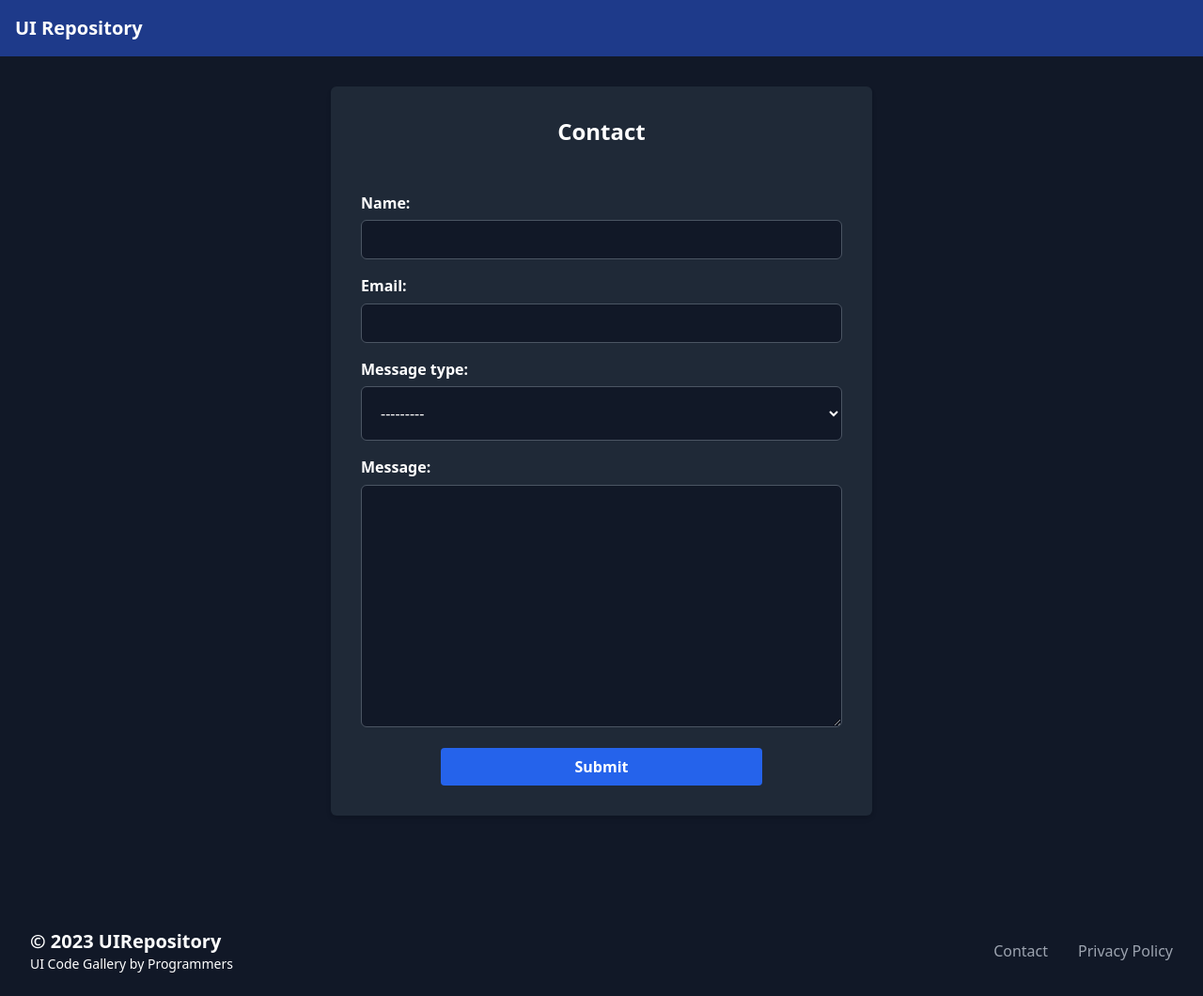
After one commit to itz-shubham/uirepository, a Django app: page /contact in a window 1280 px wide. The commit adds this page. Shown: the whole page at 94% size. Run offline with Django 4.2, Linux system fonts and the light colour scheme.

Commit message:
Add: Contact Page

```diff
--- a/home/admin.py
+++ b/home/admin.py
@@ -1,5 +1,6 @@
 from django.contrib import admin
-from .models import User, Post
+from .models import User, Post, Contact
 
 admin.site.register(User)
 admin.site.register(Post)
+admin.site.register(Contact)
--- a/home/forms.py
+++ b/home/forms.py
@@ -1,16 +1,21 @@
 from django import forms
 from mdeditor.fields import MDTextFormField
-from .models import Post
+from .models import Post, Contact
 
 class PostUploadForm(forms.Form):
     title = forms.CharField(max_length=100)
     post_image = forms.ImageField()
     content = MDTextFormField()
     tech_stack = forms.ChoiceField(
-        choices=(('HTML & CSS', 'HTML & CSS'), ('HTML, CSS & Javascript', 'HTML, CSS & Javascript'), ('Flutter', 'Flutter'), ('React', 'React')),
+        choices=(('',' -- Select Options --'), ('HTML & CSS', 'HTML & CSS'), ('HTML, CSS & Javascript', 'HTML, CSS & Javascript'), ('Flutter', 'Flutter'), ('React', 'React')),
     )
 
 class PostUploadModelForm(forms.ModelForm):
     class Meta:
         model = Post
         fields = ('title', 'post_image', 'content', 'tech_stack')
+
+class ContactModelForm(forms.ModelForm):
+    class Meta:
+        model = Contact
+        fields = ('name', 'email', 'message_type', 'message')
--- a/home/models.py
+++ b/home/models.py
@@ -53,3 +53,15 @@ def set_post(sender, instance, *args, **kwargs):
         found_posts = Post.objects.filter(url__startswith=instance.url)
         if(found_posts):
             instance.url += f'-{len(found_posts) + 1}'
+
+
+class Contact(models.Model):
+    name = models.CharField(max_length=50)
+    email = models.EmailField(max_length=100)
+    user = models.ForeignKey('User', on_delete=models.CASCADE, blank=True, null=True, default=None)
+    message_type = models.CharField(
+        max_length=15,
+        choices=(('Feature Request', 'Feature Request'), ('Questions', 'Questions'), ('Suggestion', 'Suggestion'), ('Bug Reports', 'Bug Reports'), ('Comments', 'Comments'), ('Other', 'Other'))
+    )
+    message = models.TextField(max_length=100)
+    datetime = models.DateTimeField(auto_now_add=True)
--- a/home/templates/base.html
+++ b/home/templates/base.html
@@ -47,9 +47,8 @@
             </div>
             <div>
                 <ul class="flex space-x-4">
-                    {% comment %} <li><a href="{% url 'about' %}" class="text-gray-400 mr-4 hover:text-white">About</a></li>
                     <li><a href="{% url 'contact' %}" class="text-gray-400 mr-4 hover:text-white">Contact</a></li>
-                    <li><a href="{% url 'privacy_policy' %}" class="text-gray-400 hover:text-white">Privacy Policy</a></li> {% endcomment %}
+                    <li><a href="{% url 'privacy-policy' %}" class="text-gray-400 hover:text-white">Privacy Policy</a></li>
                 </ul>
             </div>
         </footer>
--- /dev/null
+++ b/home/templates/contact.html
@@ -0,0 +1,40 @@
+{% extends 'account/base.html' %}
+
+{% load i18n %}
+
+{% block head_title %}{% trans "Contact" %}{% endblock %}
+
+{% block content %}
+<main class="container mx-auto px-4 mt-8 flex-1">
+    <div class="max-w-xl mx-auto bg-gray-800 p-8 rounded-md shadow-md">
+
+        {% if success_message %}
+        <h2 class="text-xl font-semibold m-12 p-12 text-center">{{ success_message }}</h1>
+
+        {% else %}
+        <h1 class="text-2xl font-semibold mb-12 text-center">{% trans "Contact" %}</h1>
+        <form class="mt-6" method="POST">
+
+            {% csrf_token %}
+
+            {% for field in form %}
+                {{ field }}
+            {% endfor %}
+
+            <div class="flex justify-center">
+                <button type="submit" class="primaryAction w-2/3 bg-blue-600 hover:bg-blue-700 text-white font-semibold py-2 px-4 rounded mt-4">
+                    {% trans "Submit" %}
+                </button>
+            </div>
+        </form>
+
+        {% comment %} <p class="mt-4 text-center text-gray-300">
+            {% blocktrans %}Feel free to contact us via email at
+            <a href="mailto:info@example.com" class="text-blue-500 hover:underline">info@example.com</a>
+            {% endblocktrans %}
+        </p> {% endcomment %}
+        {% endif %}
+
+    </div>
+</main>
+{% endblock %}
--- a/home/urls.py
+++ b/home/urls.py
@@ -1,12 +1,15 @@
 from django.urls import path
-from .views import  home, post, edit_post, search, profile, upload
+from .views import  home, post, edit_post, search, profile, upload, contact, privacy_policy
 
 
 urlpatterns = [
-    path('', home, name='homepage'),
+    path('', home, name='home'),
     path('upload/', upload, name='upload'),
     path('post/<str:post_url>', post, name='post'),
     path('post/<str:post_url>/edit/', edit_post, name='edit_post'),
     path('search/', search, name='search'),
     path('accounts/profile/', profile, name='profile'),
+
+    path('contact', contact, name='contact'),
+    path('privacy-policy', privacy_policy, name='privacy-policy'),
 ]
--- a/home/views.py
+++ b/home/views.py
@@ -4,8 +4,8 @@ from django.http import HttpResponse, HttpResponseRedirect
 from django.core.paginator import Paginator
 from requests import Request
 
-from .models import Post, User
-from .forms import PostUploadForm, PostUploadModelForm
+from .models import Post, User, Contact
+from .forms import PostUploadForm, PostUploadModelForm, ContactModelForm
 
 def home(request:Request):
     posts = Post.objects.order_by('-datetime').all()
@@ -29,7 +29,7 @@ def post(request:Request, post_url:str):
                 return HttpResponse("You do not have permission to delete this post", 403)
         elif request.POST['type'] == 'like':
             if request.user.is_anonymous:
-                return HttpResponseRedirect(f'/accounts/login')
+                return HttpResponseRedirect(f'/accounts/login/?next=/post/{post.url}',)
             elif post and (post.author != request.user):
                 if liked:
                     post.likes.remove(request.user)
@@ -129,3 +129,32 @@ def profile(request):
             errors['error_all'] = str(e)
 
     return render(request, 'profile.html', context={'errors': errors})
+
+
+
+def privacy_policy(request: Request):
+    return render(request, 'privacy-policy.html')
+
+
+def contact(request:Request):
+    success_message = ''
+    if request.method == 'POST':
+        form = ContactModelForm(request.POST)
+        if form.is_valid():
+            contact = Contact(
+                name = form.cleaned_data['name'],
+                email = form.cleaned_data['email'],
+                user = request.user if not request.user.is_anonymous else None,
+                message_type = form.cleaned_data['message_type'],
+                message = form.cleaned_data['message'],
+            )
+            contact.save()
+            success_message = "The message has been successfully sent!"
+
+    else:
+       initial_value = {}
+       if not request.user.is_anonymous:
+           initial_value = {'name':f'{request.user.first_name} {request.user.last_name}', 'email': request.user.email}
+       form = ContactModelForm(initial=initial_value),
+
+    return render(request, 'contact.html', context={'form':form, 'success_message':success_message})
--- a/templates/account/base.html
+++ b/templates/account/base.html
@@ -38,9 +38,8 @@
             </div>
             <div>
                 <ul class="flex space-x-4">
-                    {% comment %} <li><a href="{% url 'about' %}" class="text-gray-400 mr-4 hover:text-white">About</a></li>
                     <li><a href="{% url 'contact' %}" class="text-gray-400 mr-4 hover:text-white">Contact</a></li>
-                    <li><a href="{% url 'privacy_policy' %}" class="text-gray-400 hover:text-white">Privacy Policy</a></li> {% endcomment %}
+                    <li><a href="{% url 'privacy-policy' %}" class="text-gray-400 hover:text-white">Privacy Policy</a></li>
                 </ul>
             </div>
         </footer>
```
